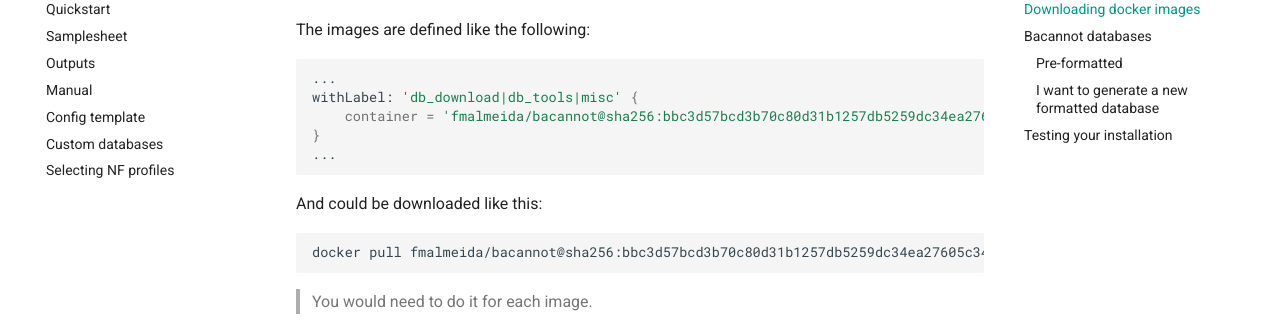
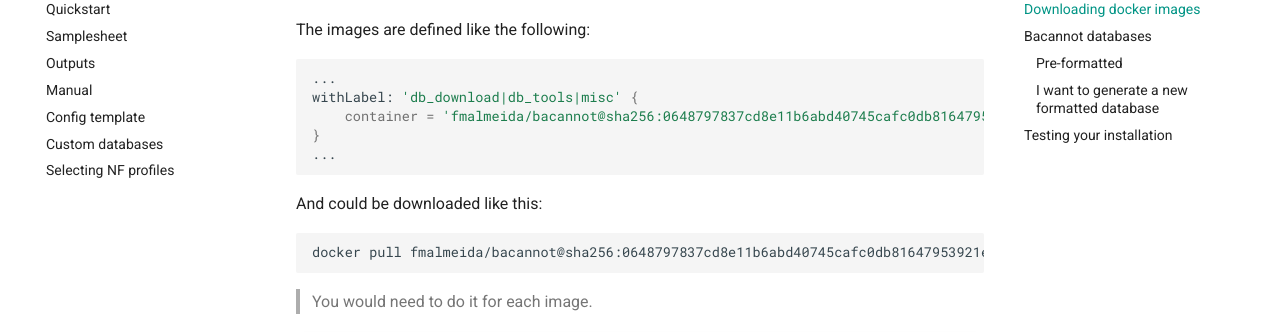
Before and after one commit to fmalmeida/bacannot, an MkDocs documentation site: the page built from docs/installation.md, in a window 1280 px wide and 900 px high, scrolled down 697 px. Shown: the part 153-485 px from the top of the window. Built offline with MkDocs 1.6.1 and Material for MkDocs 9.7.7, drawn with Linux system fonts in a browser that asks for light colours; comment, search, counter and statistics services are not loaded.

Commit message:
updated docker image with stable 1.2.4 release of falmeida-py package for bugfix

````diff
--- a/docs/installation.md
+++ b/docs/installation.md
@@ -29,7 +29,7 @@
 ```bash
 ...
 withLabel: 'db_download|db_tools|misc' {
-    container = 'fmalmeida/bacannot@sha256:bbc3d57bcd3b70c80d31b1257db5259dc34ea27605c348b566a309ae1a45b68c'
+    container = 'fmalmeida/bacannot@sha256:0648797837cd8e11b6abd40745cafc0db81647953921ec54ce0ceef9ecef6450'
 }
 ...
 ```
@@ -37,7 +37,7 @@
 And could be downloaded like this:
 
 ```bash
-docker pull fmalmeida/bacannot@sha256:bbc3d57bcd3b70c80d31b1257db5259dc34ea27605c348b566a309ae1a45b68c
+docker pull fmalmeida/bacannot@sha256:0648797837cd8e11b6abd40745cafc0db81647953921ec54ce0ceef9ecef6450
 ```
 
 > You would need to do it for each image.
````
Also changed, not shown: 3 other files.
